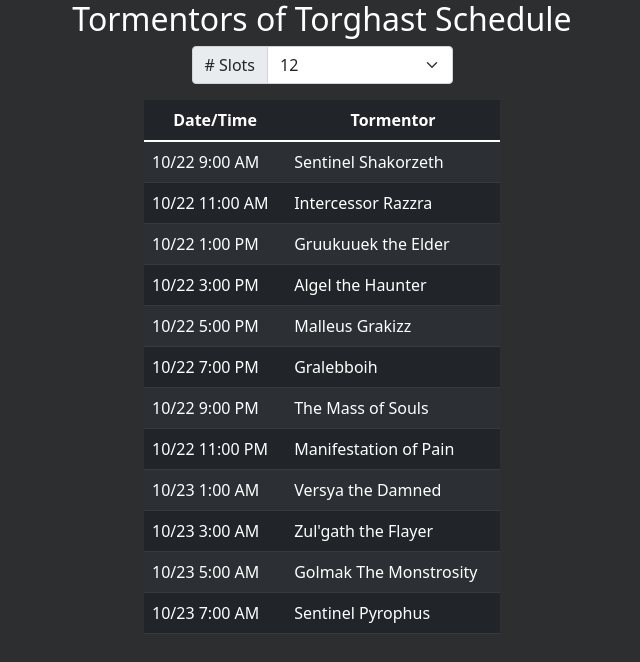
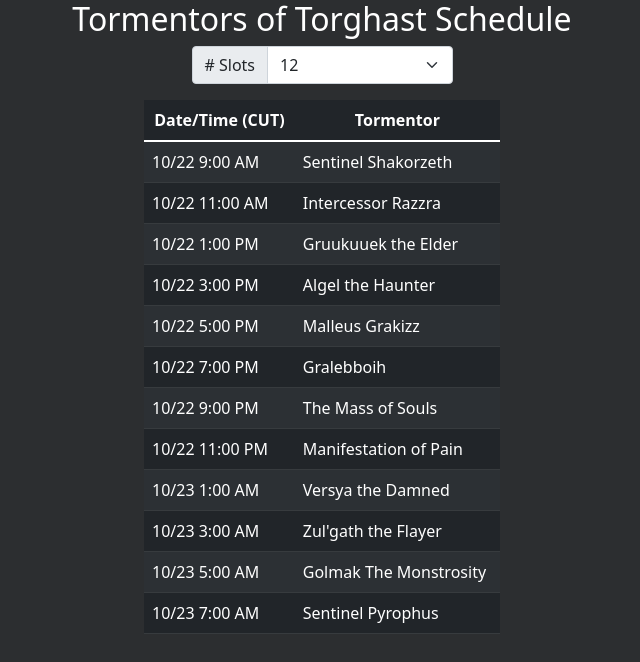
Before and after one commit to Markiv3/markiv3.github.io, a plain HTML site: page index.html in a window 1280 px wide. Shown: the whole page, without its empty margins (318-958 px from the left). Drawn offline with nearby package versions, Linux system fonts and the light colour scheme.

Commit message:
Add timezone

```diff
--- a/index.html
+++ b/index.html
@@ -41,7 +41,7 @@
                 <table class="table table-dark table-striped table-hover" id='tormentors'>
                     <thead>
                         <tr>
-                            <th scole='col'>Date/Time</th>
+                            <th scole='col'>Date/Time (<span id='timezone'></span>)</th>
                             <th scole='col'>Tormentor</th>
                         </tr>
                     </thead>
@@ -59,9 +59,12 @@
         $(document).ready(function(){
             var w = 13;
 
+            $('#timezone').append(getTimezone());
+
             for(let i = 0; i+w <= 24; i++){
                 $('#slotselect').append('<option>'+(w+i)+'</option>');
             }
+
             for(const p in boss){
                 $('#boss-select').append("<option value='"+p+"'>"+boss[p]+"</option>");
             }
@@ -85,6 +88,16 @@
             } else {
                 return false;
             }
+        }
+
+        function getTimezone(){
+            var tzstring = new Date().toString().match(/\(([A-Za-z\s].*)\)/)[1];
+            var tarray = tzstring.split(' ');
+            var ts = '';
+            for (let z of tarray){
+                ts += z.charAt(0);
+            }
+            return ts;
         }
 
         function updateTormentors(start, num, boss){
```
